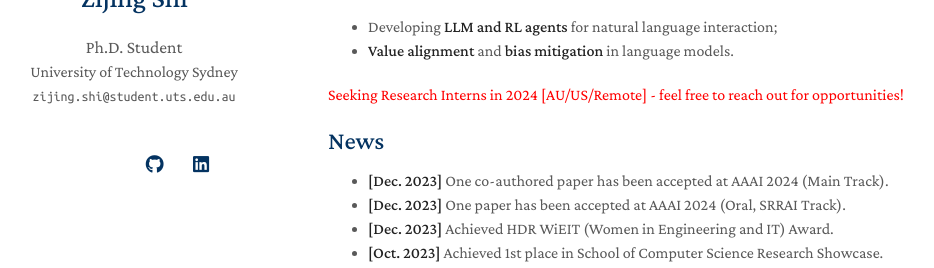
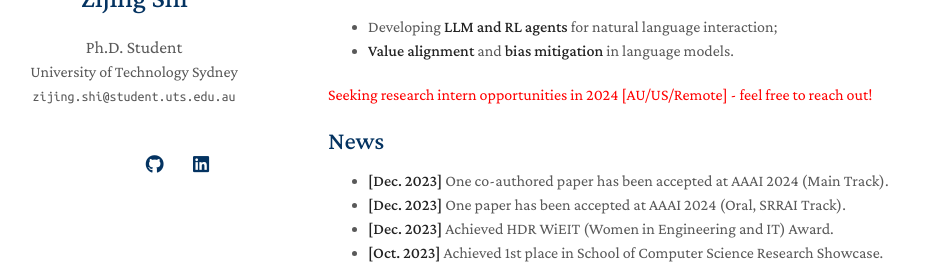
Before and after one commit to winni18/winni18.github.io, a Jekyll site: the page built from index.md, in a window 1280 px wide and 900 px high, cut to the strip 206-474 px from the top of the window. Shown: the whole strip, without its empty margins (142-1076 px from the left). Built offline with Jekyll 4.4.1, drawn with Linux system fonts in a browser that asks for light colours; nearby versions of some CDN libraries; a style sheet for code colours, icons or effects is not loaded; our own code applies the rules of GitHub Pages for plain Markdown files.

Commit message:
Update index.md

```diff
--- a/index.md
+++ b/index.md
@@ -13,7 +13,7 @@ My research focuses on:
 - **Value alignment** and **bias mitigation** in language models.
 
 
-<span style="color: red;">Seeking Research Interns in 2024 \[AU/US/Remote] - feel free to reach out for opportunities!</span>
+<span style="color: red;">Seeking research intern opportunities in 2024 \[AU/US/Remote] - feel free to reach out!</span>
 
 
 ## News
```
